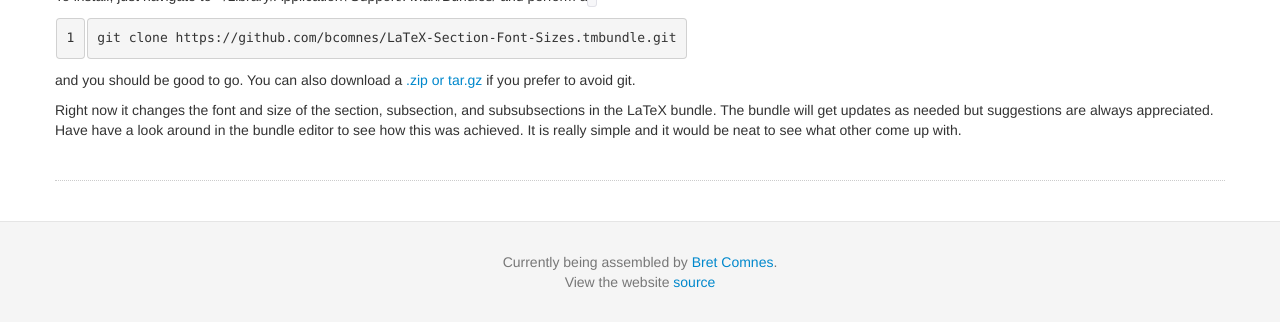
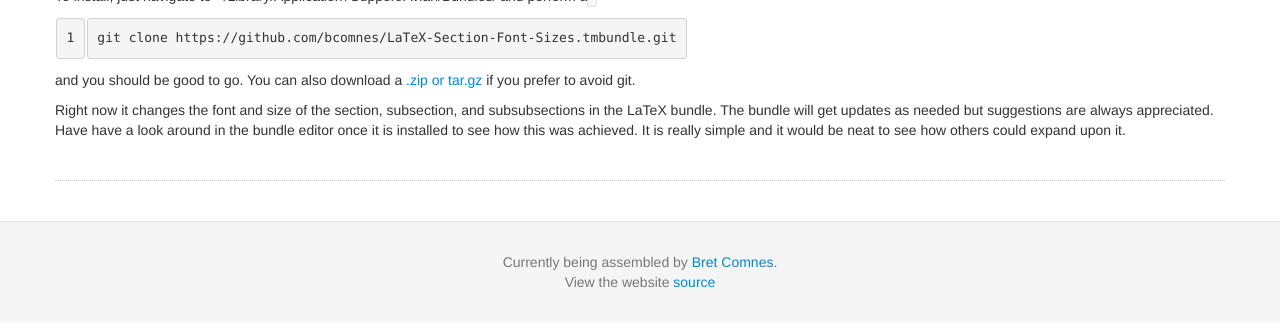
Before and after one commit to bcomnes/old-bret.io, a Jekyll site: the page built from _posts/2013-03-13-latex-section-font-sizing.md, in a window 1280 px wide, cut to the strip 577-900 px from the top of the page. Built offline with Jekyll 4.4.1, drawn with Linux system fonts in a browser that asks for light colours; Markdown is read by kramdown in place of the engine named in the settings.

Commit message:
Update 2013-03-13-latex-section-font-sizing.md
Simple stylistic edits.

```diff
--- a/_posts/2013-03-13-latex-section-font-sizing.md
+++ b/_posts/2013-03-13-latex-section-font-sizing.md
@@ -14,4 +14,4 @@ Like how TextMate 2 resizes the font of your header levels while editing your ma
 
 To install, just navigate to ~/Library/Application\ Support/Avian/Bundles/ and perform a `git clone https://github.com/bcomnes/LaTeX-Section-Font-Sizes.tmbundle.git` and you should be good to go.  You can also download a [.zip or tar.gz](https://github.com/bcomnes/LaTeX-Section-Font-Sizes.tmbundle/tags) if you prefer to avoid git.
 
-Right now it changes the font and size of the section, subsection, and subsubsections in the LaTeX bundle.  The bundle will get updates as needed but suggestions are always appreciated.  Have have a look around in the bundle editor to see how this was achieved.  It is really simple and it would be neat to see what other come up with.
+Right now it changes the font and size of the section, subsection, and subsubsections in the LaTeX bundle.  The bundle will get updates as needed but suggestions are always appreciated.  Have have a look around in the bundle editor once it is installed to see how this was achieved.  It is really simple and it would be neat to see how others could expand upon it.
```
